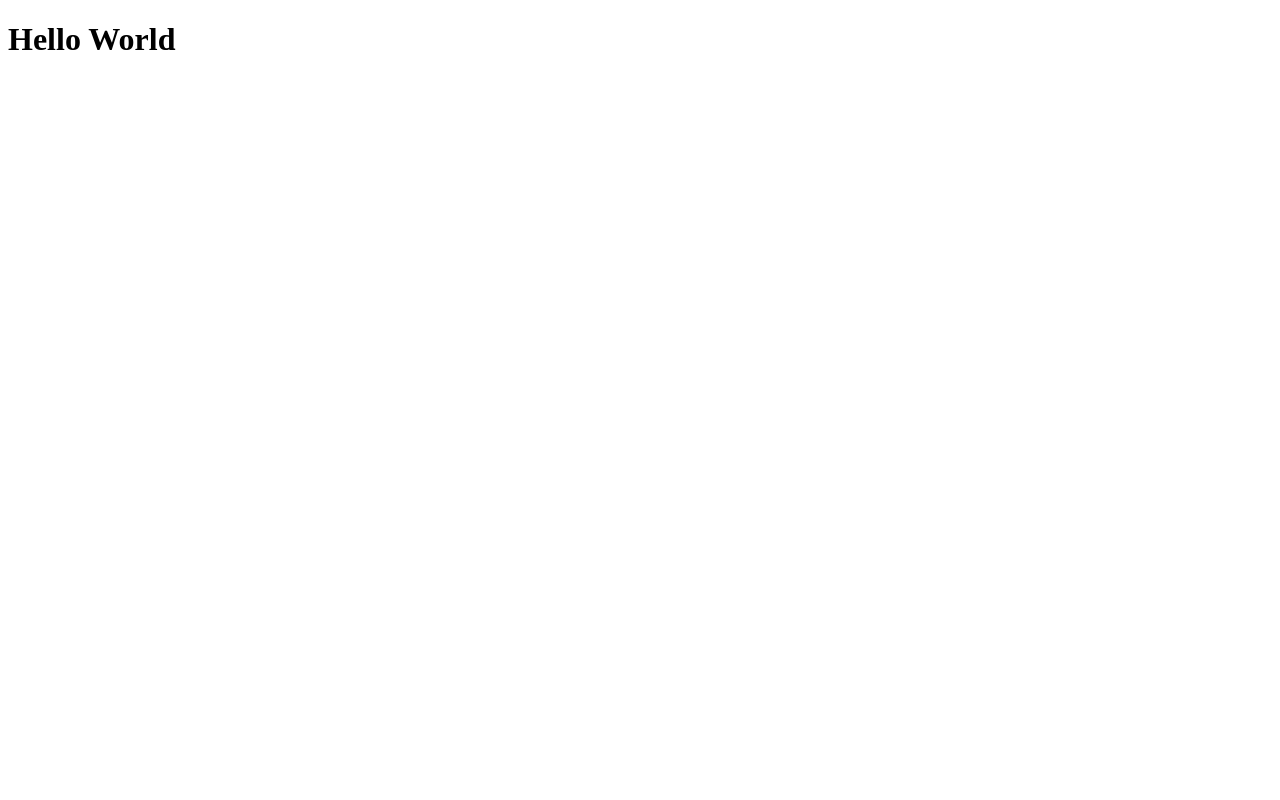
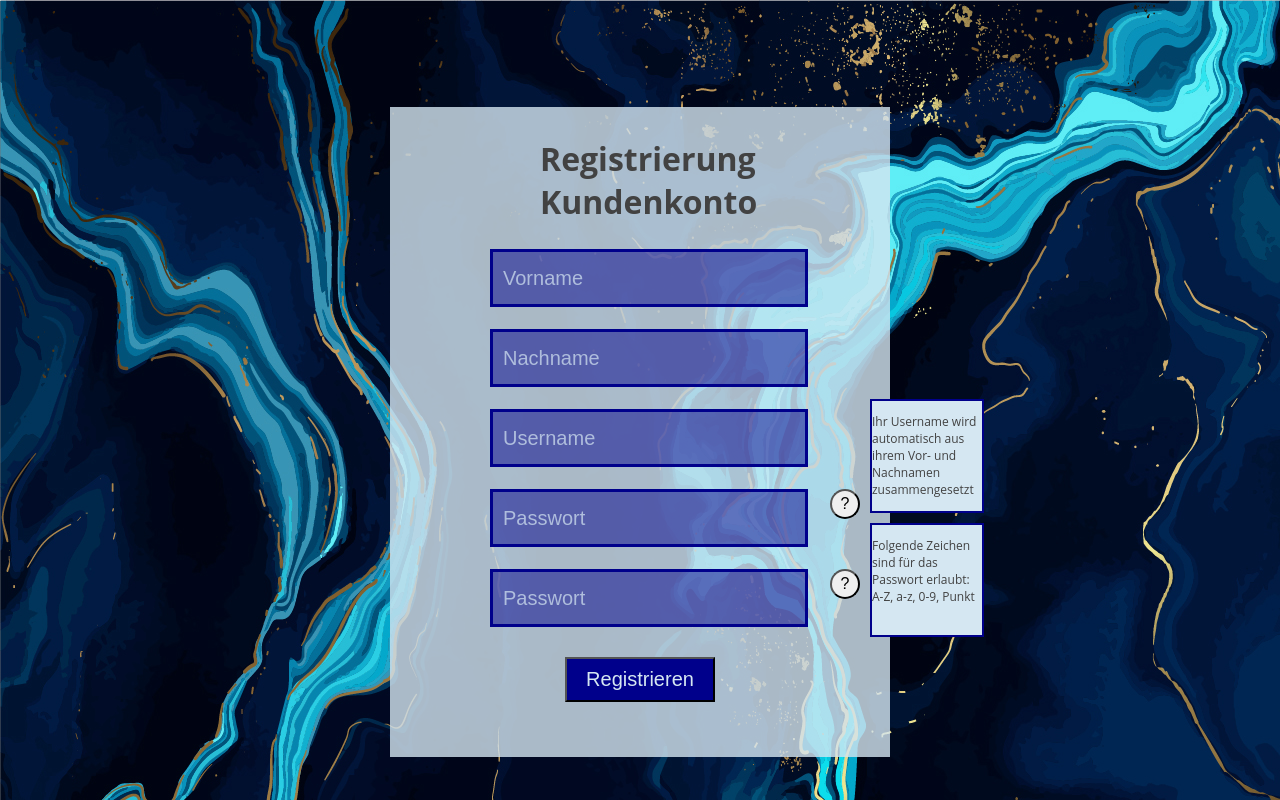
Before and after one commit to althomi/assignment2, a website: page TypeScriptAssignment/index.html in a window 1280 px wide. Drawn offline with Linux system fonts and the light colour scheme.

Commit message:
setup HTML und CSS

```diff
--- a/TypeScriptAssignment/index.html
+++ b/TypeScriptAssignment/index.html
@@ -3,10 +3,52 @@
 <head>
     <meta charset="UTF-8">
     <meta name="viewport" content="width=device-width, initial-scale=1.0">
-    <title>Document</title>
+    <link rel="stylesheet" href="./src/default.css">
+    <title>Assignment2</title>
 </head>
 <body>
-    <my-beispiel></my-beispiel>
-    <script src="./build/bundle.js"></script>
+<section class="formulaBox">
+    <h1 class = "siteHeader">
+        Registrierung <br> Kundenkonto
+    </h1>
+    <section>
+        <section>
+            <form class = "defaultForm">
+                <input class = "name" placeholder="Vorname"/>
+            </form>
+        </section>
+        <section>
+            <form class = "defaultForm">
+                <input class = "surname" placeholder="Nachname"/>
+            </form>
+        </section>
+        <section>
+            <form class = "defaultForm">
+                <input class = "username" placeholder="Username"/>
+            </form>
+            <button class="tooltip">?</button>
+        </section>
+        <section>
+            <form class = "defaultForm">
+                <input class = "password" placeholder="Passwort"/>
+            </form>
+            <button class="tooltip">?</button>
+        </section>
+        <section>
+            <form class = "defaultForm">
+                <input class = "passwordcheck" placeholder="Passwort"/>
+            </form>
+
+        </section>
+    </section>
+    <section class="tooltipOpen">
+        <p>Ihr Username wird automatisch aus ihrem Vor- und Nachnamen zusammengesetzt</p>
+    </section>
+    <section class="tooltipOpen tooltipPasswort">
+        <p>Folgende Zeichen sind für das Passwort erlaubt: <br> A-Z, a-z, 0-9, Punkt</p>
+    </section>
+    <button class="buttonReg">Registrieren</button>
+</section>
+<script src="./build/bundle.js"></script>
 </body>
 </html>
--- /dev/null
+++ b/TypeScriptAssignment/src/default.css
@@ -0,0 +1,88 @@
+body{
+    font-family: "Open Sans";
+    background-image: url('../assets/background.jpg');
+    color: #424242;
+
+}
+
+.formulaBox{
+    position: relative;
+    margin: 0 auto;
+    top: 80px;
+    width: 500px;
+    height: 650px;
+    background-color: rgba(213, 231, 242, 0.8);
+}
+form{
+    position: relative;
+    margin: 0 auto;
+    width: 300px;
+    height: 50px;
+    padding-bottom: 30px;
+}
+input{
+    position: relative;
+    margin: 0 auto;
+    width: 300px;
+    height: 50px;
+    border-style: solid;
+    border-color: darkblue;
+    border-width: 3px;
+    background-color: rgba(0,0,139, 0.5);
+    font-size: 20px;
+    padding-left: 10px;
+}
+::placeholder {
+    color: rgba(213, 231, 242, 0.7);
+}
+
+.siteHeader{
+    font-size: 32px;
+    position: relative;
+    left: 150px;
+    top: 30px;
+    padding-bottom: 30px;
+}
+
+.buttonReg{
+    display: block;
+    position: relative;
+    top:-300px;
+    margin: 0 auto;
+    width: 150px;
+    height: 45px;
+    font-size: 20px;
+    margin-top: 20px;
+    background-color: darkblue;
+    color: rgb(213, 231, 242);
+}
+
+
+.tooltip{
+position: relative;
+    float: right;
+    right: 30px;
+    width: 30px;
+    height: 30px;
+    font-size: 16px;
+    border-radius: 50% 50% 50% 50%;
+}
+
+.tooltipOpen{
+    position: relative;
+    left: 480px;
+    top: -280px;
+    font-size: 12px;
+    width: 110px;
+    height: 110px;
+    background-color:rgb(213, 231, 242);
+    border-style: solid;
+    border-color: darkblue;
+    border-width: 2px;
+    margin-top: 30px;
+}
+
+.tooltipPasswort{
+    position: relative;
+    top: -300px;
+}
--- a/TypeScriptAssignment/src/index.ts
+++ b/TypeScriptAssignment/src/index.ts
@@ -1,7 +1,4 @@
-import { helloWorld, Beispiel } from './myModule';
-import { alertMe } from './myOtherModule';
+import { firstDefaultForm, DefaultForm } from './myModule';
 
-console.log(helloWorld);
-customElements.define('my-beispiel', Beispiel)
-
-alertMe();
+console.log(firstDefaultForm);
+customElements.define('my-beispiel', DefaultForm);
--- a/TypeScriptAssignment/src/myModule.ts
+++ b/TypeScriptAssignment/src/myModule.ts
@@ -1,8 +1,9 @@
-export const helloWorld: string = "Hello world";
+export const firstDefaultForm: string = "First default form successfull";
 
-export class Beispiel extends HTMLElement{
+
+export class DefaultForm extends HTMLElement{
     constructor(){
         super();
-        this.innerHTML = "<h1>Hello World</h1>";
     }
+
 }
--- a/TypeScriptAssignment/src/myOtherModule.ts
+++ /dev/null
@@ -1,3 +0,0 @@
-export function alertMe():void {
-    alert("ATTENTION PLEASE");
-}
```
Also changed, not shown: TypeScriptAssignment/assets/background.jpg (added), TypeScriptAssignment/build/bundle.js, 4 other files.
